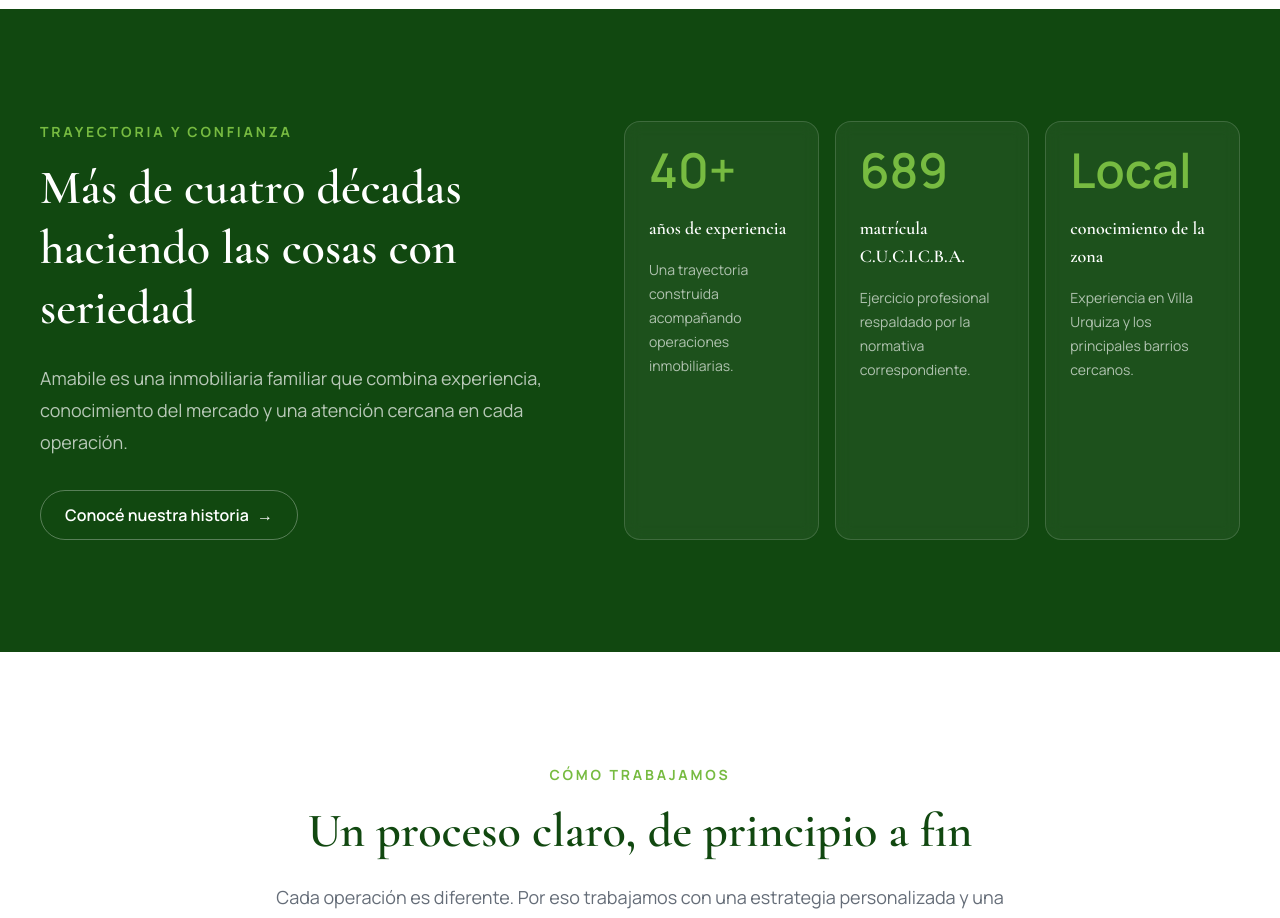
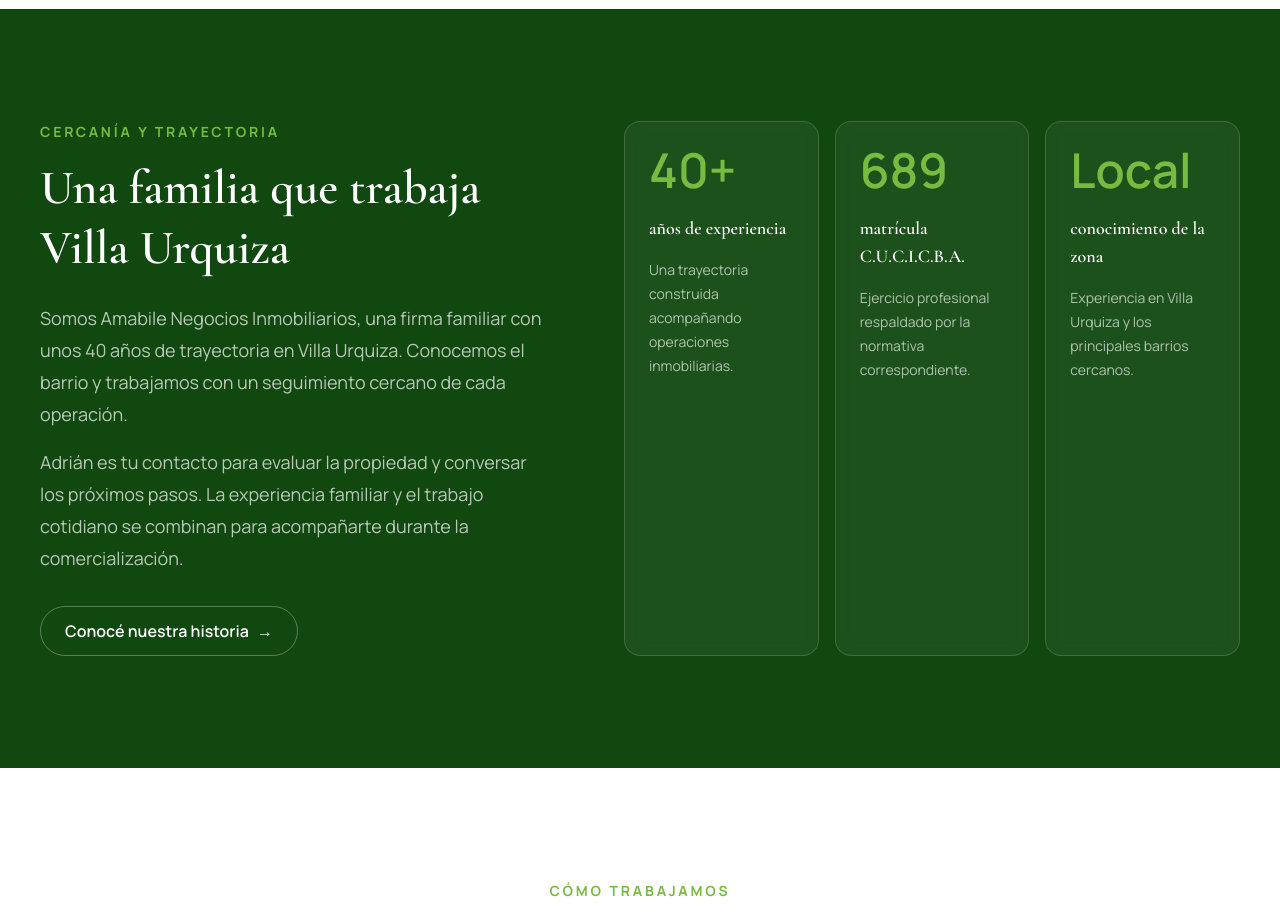
Before and after one commit to santimachuca/web-inmobiliaria-amabile, a Next.js app: page / in a window 1280 px wide. Shown: the part 3100-4018 px from the top of the page. Built offline with nearby package versions, Linux system fonts and the light colour scheme.

Commit message:
Actualiza trayectoria en Villa Urquiza

```diff
--- a/src/components/home/TrustSection.tsx
+++ b/src/components/home/TrustSection.tsx
@@ -29,16 +29,22 @@ export default function TrustSection() {
       <div className="container">
         <div className="grid gap-14 lg:grid-cols-[0.9fr_1.1fr] lg:gap-20">
           <ScrollReveal>
-            <p className="eyebrow">Trayectoria y confianza</p>
+            <p className="eyebrow">Cercanía y trayectoria</p>
 
             <h2 className="mt-4 text-4xl font-semibold leading-tight md:text-5xl">
-              Más de cuatro décadas haciendo las cosas con seriedad
+              Una familia que trabaja Villa Urquiza
             </h2>
 
             <p className="mt-6 max-w-xl text-lg leading-8 text-white/70">
-              Amabile es una inmobiliaria familiar que combina experiencia,
-              conocimiento del mercado y una atención cercana en cada
-              operación.
+              Somos Amabile Negocios Inmobiliarios, una firma familiar con unos
+              40 años de trayectoria en Villa Urquiza. Conocemos el barrio y
+              trabajamos con un seguimiento cercano de cada operación.
+            </p>
+
+            <p className="mt-4 max-w-xl text-lg leading-8 text-white/70">
+              Adrián es tu contacto para evaluar la propiedad y conversar los
+              próximos pasos. La experiencia familiar y el trabajo cotidiano
+              se combinan para acompañarte durante la comercialización.
             </p>
 
             <Link
```
